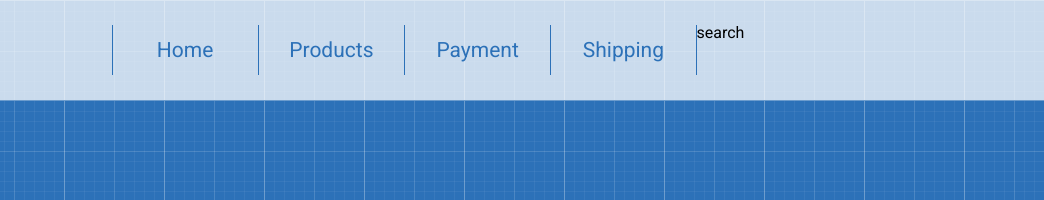
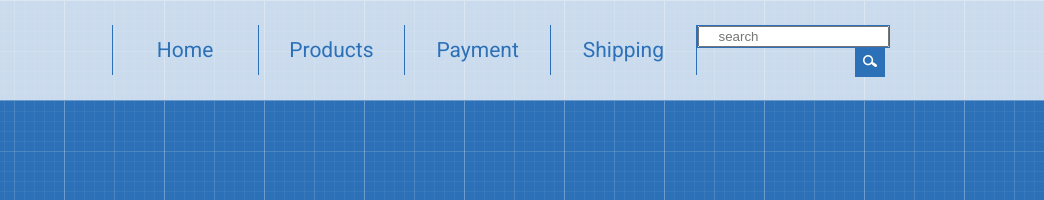
Before and after one commit to opvlvsk/opvlvsk, a plain HTML site: page index.html in a window 1280 px wide. Shown: the top 200 px of the page, 236-1280 px from the left. Drawn offline with Linux system fonts and the light colour scheme.

Commit message:
add search form

```diff
--- a/index.html
+++ b/index.html
@@ -28,9 +28,21 @@
 						</ul>
 					</nav>
 				</div>
-
-				<div class="col-md-3">search</div>
-			</div>
+				<div class="col-md-3">
+						<div class="row">
+							<div class="col-md-2">
+								<div class=search-box>
+									<form action="search" method="post" class="search">
+										<div class="input">
+											<input class="search_input" placeholder="search" type="search">
+											<button class="button"></button>
+										</div>
+									</form>
+								</div>
+							</div>
+							<div class="col-md-1">qwe</div>
+						</div>
+				</div>
 		</div>
 	</header>
 	<main class="main">main</main>
--- a/style.css
+++ b/style.css
@@ -49,3 +49,48 @@
 background-color: #2c71b8;
 color:white;
 }
+.col-md-2{
+	width:66%;
+}
+.col-md-1{
+	width:33%;
+}
+.search-box{
+	position: relative;
+
+}
+.search div{
+	border: 1px solid #2c71b8;
+}
+.search{
+	position: absolute;
+	padding:0;
+	width: 100%;
+	right: 0;
+	left: 0;
+	margin: auto;
+	max-width: 300px;
+}
+.input{
+	position:relative;
+}
+.search_input{
+	padding-right: ;
+	display:block;
+	width:100%;
+	box-sizing: border-box !important;
+	padding-left: 19px;
+}
+.button{
+	position:absolute;
+	right: 4px;
+	width: 30px;
+	height: 30px;
+	margin:auto;
+	background-color: #2c71b8;
+	border:none;
+
+}
+.button:before{
+	content:url(images/search.png);
+}
```
Also changed, not shown: 1 other file.
